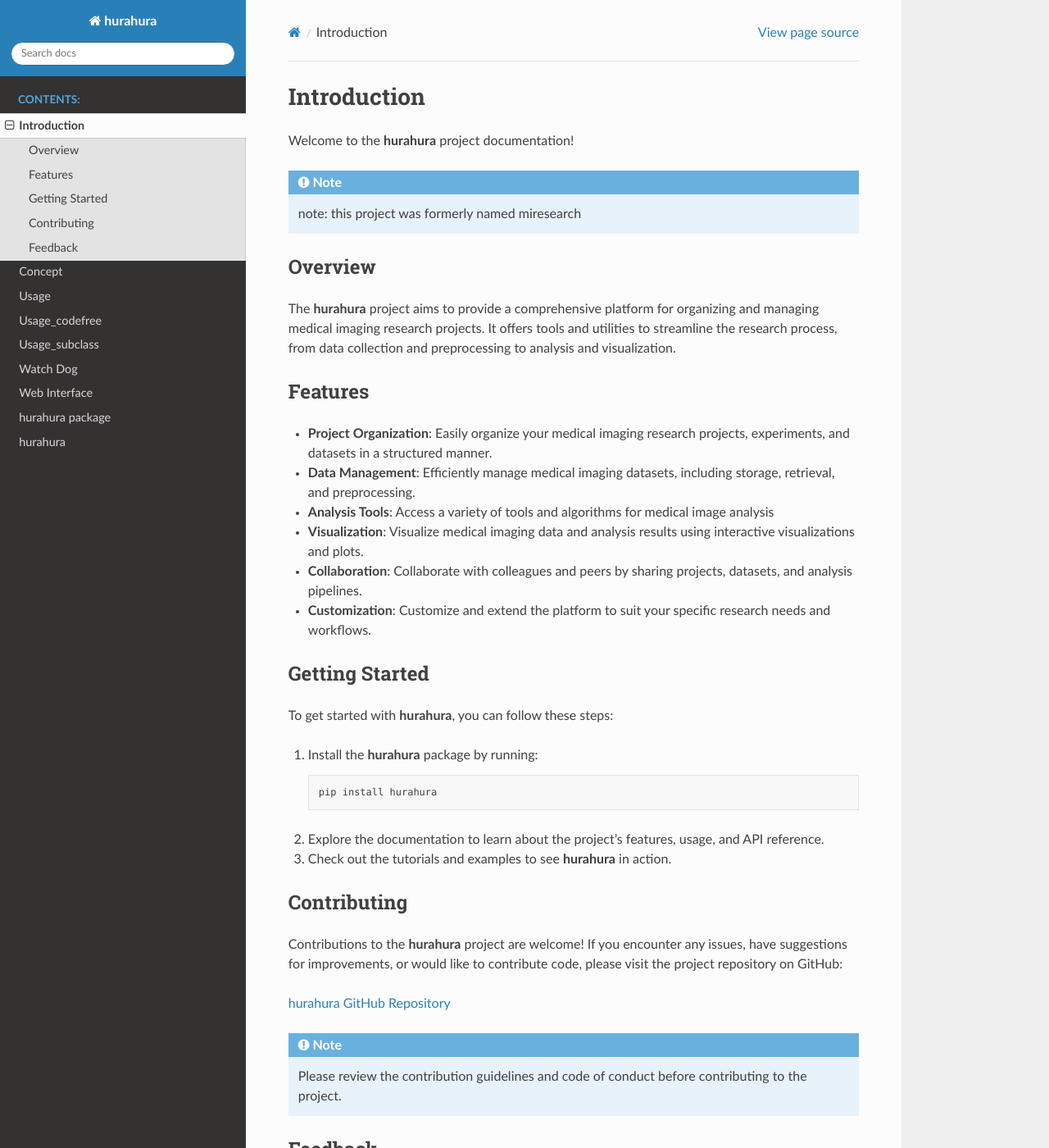
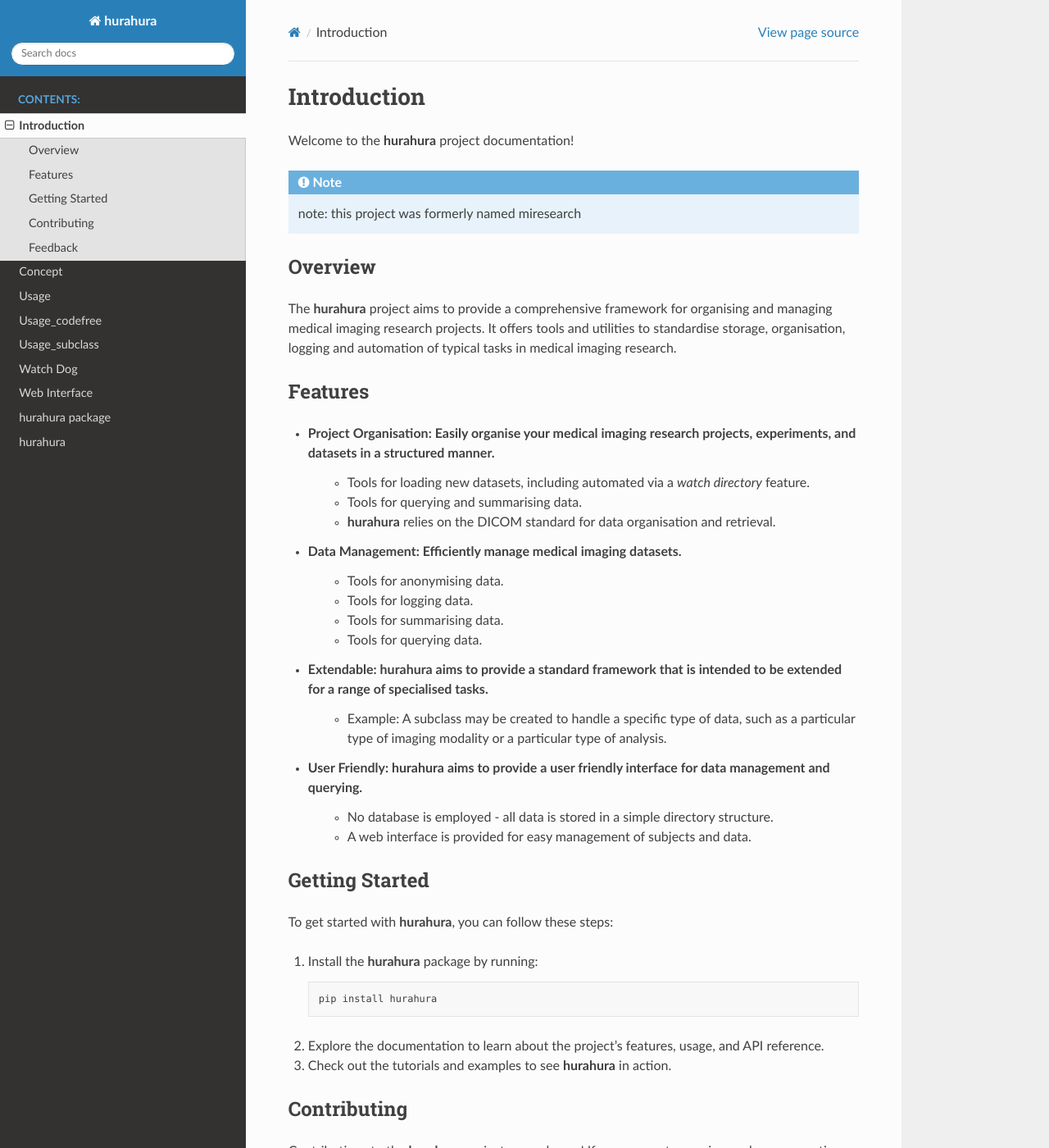
Before and after one commit to fraser29/hurahura, a Sphinx documentation site: the page built from docs/source/introduction.rst, in a window 1280 px wide and 1400 px high. Shown: the whole window at 82% size. Built offline with Sphinx 7.4.7 and the Read the Docs theme 3.1.0, drawn with Linux system fonts in a browser that asks for light colours.

Commit message:
update docs with anonymisation info

```diff
--- a/docs/source/introduction.rst
+++ b/docs/source/introduction.rst
@@ -12,17 +12,25 @@ Welcome to the **hurahura** project documentation!
 Overview
 --------
 
-The **hurahura** project aims to provide a comprehensive platform for organizing and managing medical imaging research projects. It offers tools and utilities to streamline the research process, from data collection and preprocessing to analysis and visualization.
+The **hurahura** project aims to provide a comprehensive framework for organising and managing medical imaging research projects. It offers tools and utilities to standardise storage, organisation, logging and automation of typical tasks in medical imaging research.
 
 Features
 --------
 
-- **Project Organization**: Easily organize your medical imaging research projects, experiments, and datasets in a structured manner.
-- **Data Management**: Efficiently manage medical imaging datasets, including storage, retrieval, and preprocessing.
-- **Analysis Tools**: Access a variety of tools and algorithms for medical image analysis
-- **Visualization**: Visualize medical imaging data and analysis results using interactive visualizations and plots.
-- **Collaboration**: Collaborate with colleagues and peers by sharing projects, datasets, and analysis pipelines.
-- **Customization**: Customize and extend the platform to suit your specific research needs and workflows.
+- **Project Organisation**: Easily organise your medical imaging research projects, experiments, and datasets in a structured manner.
+   - Tools for loading new datasets, including automated via a *watch directory* feature.
+   - Tools for querying and summarising data.
+   - **hurahura** relies on the DICOM standard for data organisation and retrieval.
+- **Data Management**: Efficiently manage medical imaging datasets.
+   - Tools for anonymising data.
+   - Tools for logging data.
+   - Tools for summarising data.
+   - Tools for querying data.
+- **Extendable**: **hurahura** aims to provide a standard framework that is intended to be extended for a range of specialised tasks.
+   - Example: A subclass may be created to handle a specific type of data, such as a particular type of imaging modality or a particular type of analysis.
+- **User Friendly**: **hurahura** aims to provide a user friendly interface for data management and querying.
+   - No database is employed - all data is stored in a simple directory structure.
+   - A web interface is provided for easy management of subjects and data.
 
 Getting Started
 ----------------
--- a/docs/source/usage.rst
+++ b/docs/source/usage.rst
@@ -14,3 +14,7 @@ See: :ref:`usage_codefree` for basic customization.
 See: :ref:`usage_subclass` for more advanced customization.
 
 See: :ref:`watch_dog` for automation of loading subjects from an "*INCOMING*" directory.
+
+See: :ref:`anonymisation` for anonymisation of data.
+
+See: :ref:`web_interface` for a web interface to hurahura data.
```
